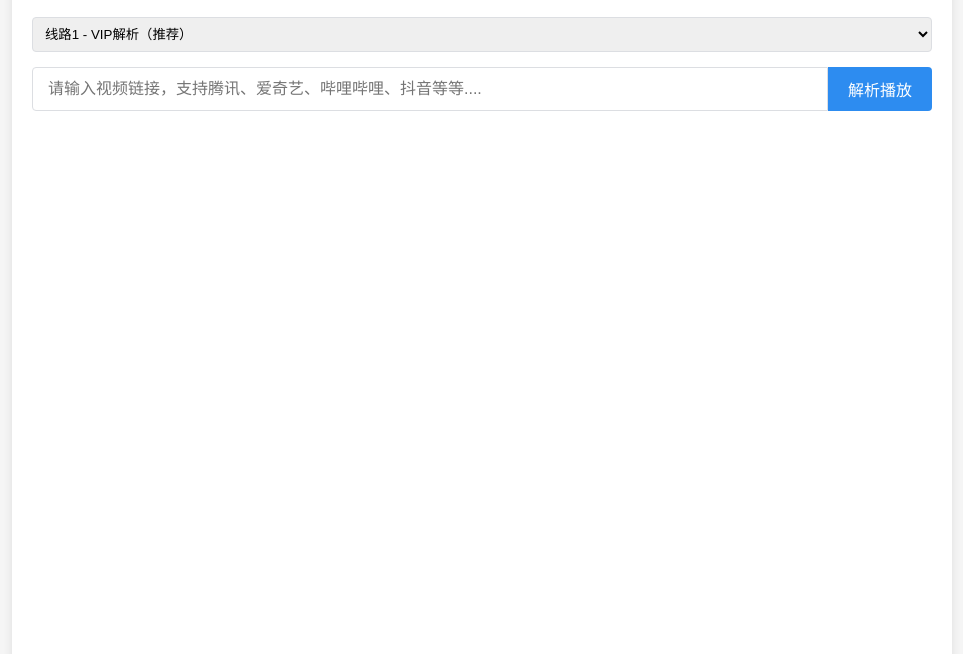
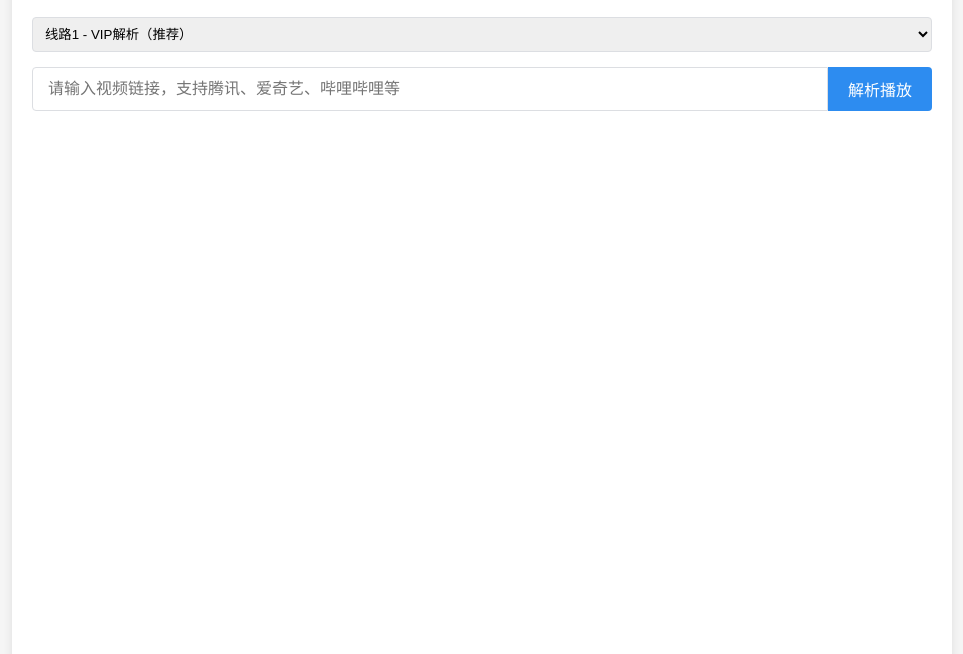
Before and after one commit to Xiaoyu-2009/video-tool, a website: page index.html in a window 1280 px wide. Shown: the part 102-756 px from the top of the page, without its empty margins (158-1121 px from the left). Drawn offline with Linux system fonts and the light colour scheme.

Commit message:
Add files via upload

```diff
--- a/index.html
+++ b/index.html
@@ -173,7 +173,7 @@
 
         <div class="input-group">
             <input type="text" id="video-url"
-                placeholder="请输入视频链接，支持腾讯、爱奇艺、哔哩哔哩、抖音等等....">
+                placeholder="请输入视频链接，支持腾讯、爱奇艺、哔哩哔哩等">
             <button onclick="parseVideo()">解析播放</button>
         </div>
 
```
